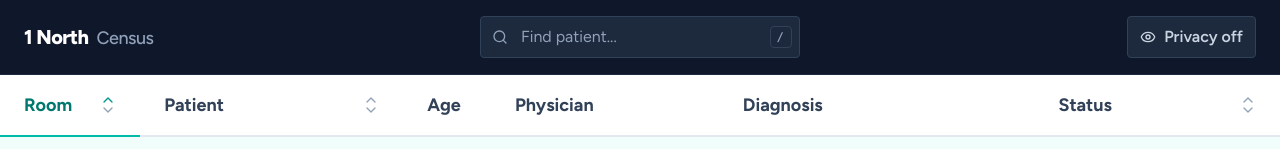
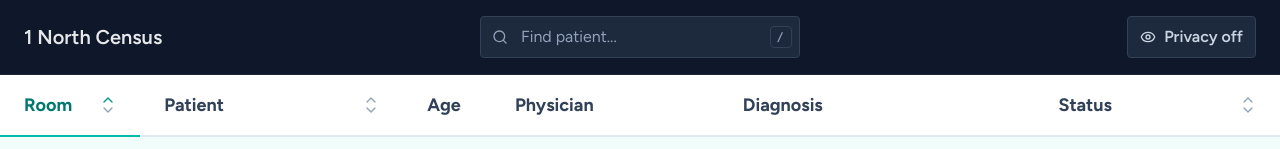
Before and after one commit to rachelslurs/coderpad-prysm, a React (Vite) app: page / in a window 1280 px wide. Shown: the top 149 px of the page. Built offline with nearby package versions, Linux system fonts and the light colour scheme.

Commit message:
style(patient-census): simplify header title for clarity
- Consolidated the header title from separate spans to a single line, enhancing readability.
- Adjusted font weight and tracking for a more consistent visual appearance across the component.

```diff
--- a/src/components/PatientCensus.tsx
+++ b/src/components/PatientCensus.tsx
@@ -227,9 +227,8 @@ export default function PatientCensus() {
   return (
     <>
       <header className="grid flex-none grid-cols-[1fr_auto] items-center gap-4 border-b border-slate-800 bg-slate-900 px-6 py-4 shadow-md md:grid-cols-3">
-        <h1 className="hidden items-baseline gap-2 whitespace-nowrap text-xl font-extrabold tracking-tight text-white md:inline-flex">
-          <span>1 North</span>
-          <span className="text-lg font-medium text-slate-400">Census</span>
+        <h1 className="hidden items-baseline gap-2 whitespace-nowrap text-xl font-semibold tracking-normal text-white/90 md:inline-flex">
+          1 North Census
         </h1>
 
         <div className="group relative justify-self-start md:justify-self-center">
```
